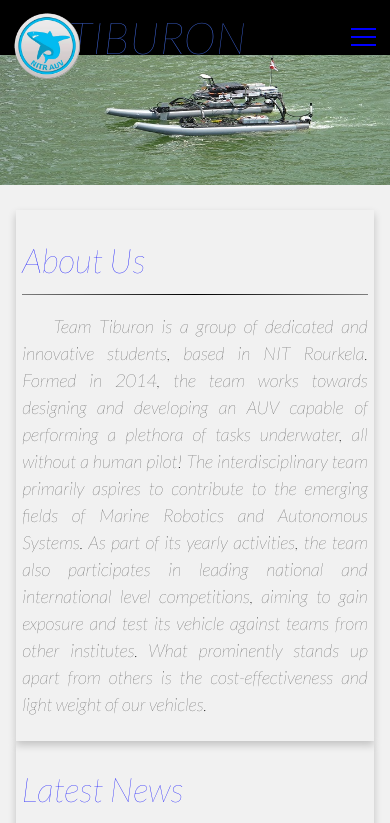
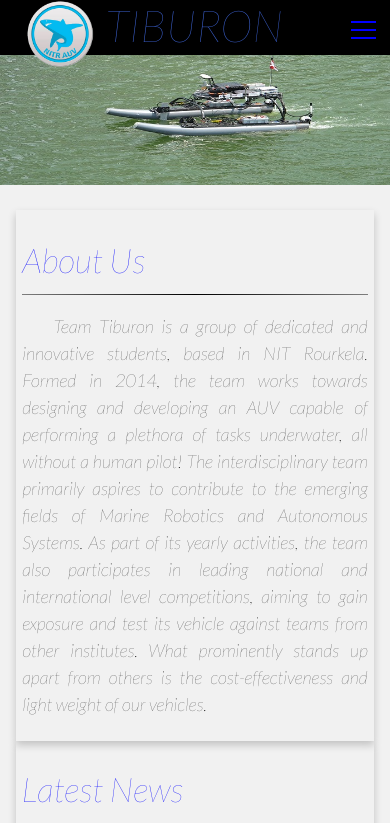
Before and after one commit to pritesh1997/AUV.github.io, a plain HTML site: page index.html in a window 390 px wide. Both pictures are taken after a click on the element 363 px from the left and 36 px from the top of the page. Shown: the top 823 px of the page. Drawn offline with Linux system fonts and the light colour scheme; a web font is replaced by a local one.

Commit message:
Header-fixed

```diff
--- a/Css.css
+++ b/Css.css
@@ -219,10 +219,10 @@ body {
   font-family: Lato;
   font-variant: normal;
   font-weight: 200;
-  margin-left: 16%;
+  margin-left: 190px;
   color: #4169E1;
   max-width: 30%;
-  margin-top:-8.8%;
+  margin-top:-120px;
   z-index: 3;
   font-size: 48px;
 }
@@ -231,7 +231,7 @@ body {
   position: absolute;
   width: 100px;
   z-index: 4;
-  margin-left: 6%;
+  margin-left: 75px;
   margin-top: -4px;
 }
 
@@ -328,7 +328,7 @@ body {
     display: inline-block;
     cursor: pointer;
 	margin-left: 90%;
-	margin-top: -4.5%;
+	margin-top: -54px;
 	position: absolute;
 }
 
@@ -903,92 +903,14 @@ body {
   }
 }
 
-@media screen and (max-width: 2000px){
-  .himage {
-    margin-top: -4px;
-	margin-left: 8%;
-  }
-  .hleft {
-    margin-top: -6%;
-	margin-left: 15%;
-  }
-  .hright {
-    margin-left: 52%;
-  }
-}
-
-@media screen and (max-width: 1800px){
-  .himage {
-    margin-top: -4px;
-	margin-left: 8%;
-  }
-  .hleft {
-    margin-top:-6.8%;
-	margin-left: 15%;
-  }
-  .hright {
-  margin-left: 52%;
-  }
-}
-
-@media screen and (max-width: 1600px){
-  .himage {
-    margin-top: -4px;
-    margin-left: 6%;
-  }
-  .hleft {
-    margin-top:-7.8%;
-    margin-left: 15%;
-  }
-  .hright {
-  margin-left: 50%;
-  }
-}
-
-@media screen and (max-width: 1400px){
-  .himage {
-    margin-top: -4px;
-  }
-  .hleft {
-    margin-top:-8.8%;
-  }
-  .hright {
-  margin-left: 48%;
-  }
-}
-
-@media screen and (max-width: 1360px){
-  .himage {
-    margin-top: -8px;
-  }
-  .hleft {
-    margin-top: -9.5%;
-  }
-  .hright {
-    margin-left: 45%;
-  }
-}
-
-@media screen and (max-width: 1200px){
-  .himage {
-    margin-top: -11px;
-  }
-  .hleft {
-    margin-top: -10.5%;
-  }
-  .hright {
-    margin-left: 40%;
-  }
-}
-
-@media screen and (max-width: 1100px){
+@media screen and (max-width: 1150px){
   .himage {
     margin-top: -2px;
     width: 80px;
 	margin-left: 14%;
   }
   .hleft {
-    margin-top: -17%;
+    margin-top: -170px;
 	margin-left: 23%;
   }
   .hright {
@@ -1001,60 +923,17 @@ body {
   }
 }
 
-@media screen and (max-width: 1000px){
-  .himage {
-    margin-top: -4px;
-	margin-left: 12%;
-  }
-  .hleft {
-    margin-top: -18%;
-	margin-left: 21%;
-  }
-  .hright {
-    padding-top: 5%;
-    margin-left: 24%;
-  }
-  .head {
-    padding-top: 5%;
-    text-align: center;
-  }
-}
-
-@media screen and (max-width: 950px){
-  .right-col {
-    margin-top: -185px;
-  }
-}
-
-@media screen and (max-width: 900px){
-  .himage {
-    margin-top: -6px;
-	margin-left: 8%;
-  }
-  .hleft {
-    margin-top: -19%;
-	margin-left: 17.5%;
-  }
-  .hright {
-    padding-top: 5%;
-    margin-left: 21%;
-  }
-  .right-col {
-    margin-top: -185px;
-  }
-}
-
 @media screen and (max-width: 800px) {
   .himage {
     margin-top: 0.3%;
     width: 70px;
-	margin-left:3%;
+	margin-left:25px;
   }
 
   .hleft {
-    margin-top: -12.5%;
+    margin-top: -100px;
 	font-size: 44px;
-	margin-left:13%;
+	margin-left:105px;
   }
 
   .nodis .himage {
@@ -1062,11 +941,11 @@ body {
   }
 
   .nodis .hleft {
-    margin-top: -12.5%;
+    margin-top: -100px;
   }
 
   .dis .hleft {
-    margin-top:-47.25%;
+    margin-top:-373.5px;
   }
 
   .dis .himage {
@@ -1080,7 +959,7 @@ body {
     display: block;
   }
   .container-bar {
-    margin-top: -5%;
+    margin-top: -40px;
   }
   .head {
     padding-top: 0%;
@@ -1089,349 +968,64 @@ body {
 }
 
 @media screen and (max-width: 775px) {
-  .himage {
-    margin-top: 0.3%;
-    width: 70px;
-  }
-
-  .hleft {
-    margin-top: -13%;
-	font-size: 44px;
-  }
-
-  .nodis .himage {
-    margin-top: 0.3%;
-  }
-
-  .nodis .hleft {
-    margin-top: -13%;
-  }
-
   .dis .hleft {
-    margin-top:-48.6%;
-  }
-
-  .dis .himage {
-    margin-top: 0.3%;
-  }
-  .container-bar {
-    margin-top: -5.2%;
+    margin-top:-364.5px;
   }
 }
-
 @media screen and (max-width: 750px) {
-  .himage {
-    margin-top: 0.3%;
-    width: 70px;
-  }
-
-  .hleft {
-    margin-top: -13.5%;
-	font-size: 44px;
-  }
-
-  .nodis .himage {
-    margin-top: 0.3%;
-  }
-
-  .nodis .hleft {
-    margin-top: -13.5%;
-  }
-
   .dis .hleft {
-    margin-top:-49.55%;
-  }
-
-  .dis .himage {
-    margin-top: 0.3%;
-  }
-  .container-bar {
-    margin-top: -5.2%;
+    margin-top:-359.5px;
   }
 }
-
 @media screen and (max-width: 700px) {
-  .himage {
-    margin-top: 0.3%;
-  }
-  .hleft {
-    margin-top: -15%;
-	margin-left: 15%;
-  }
-  .nodis .himage {
-    margin-top: 0.3%;
-  }
-
-  .nodis .hleft {
-    margin-top: -15%;
-  }
-
   .dis .hleft {
-    margin-top:-52.4%;
-  }
-
-  .dis .himage {
-    margin-top: 0.3%;
-  }
-  .container-bar {
-    margin-top: -5.8%;
+    margin-top:-352.5px;
   }
 }
 @media screen and (max-width: 675px) {
-  .himage {
-    margin-top: 0.3%;
-  }
-  .hleft {
-    margin-top: -15.5%;
-	margin-left: 16%;
-  }
-  .nodis .himage {
-    margin-top: 0.3%;
-  }
-
-  .nodis .hleft {
-    margin-top: -15.5%;
-  }
-
   .dis .hleft {
-    margin-top:-53.8%;
-  }
-
-  .dis .himage {
-    margin-top: 0.3%;
-  }
-  .container-bar {
-    margin-top: -6.2%;
+    margin-top:-349.5px;
   }
 }
 
 @media screen and (max-width: 650px) {
-  .himage {
-    margin-top: 0.3%;
-  }
-  .hleft {
-    margin-top: -16.5%;
-	margin-left: 16%;
-  }
-  .nodis .himage {
-    margin-top: 0.3%;
-  }
-
-  .nodis .hleft {
-    margin-top: -16.5%;
-  }
-
   .dis .hleft {
-    margin-top:-56.1%;
-  }
-
-  .dis .himage {
-    margin-top: 0.3%;
-  }
-  .container-bar {
-    margin-top: -6.2%;
+    margin-top:-340.5px;
   }
 }
 
 @media screen and (max-width: 600px) {
-  .himage {
-    margin-top: 0.3%;
-    margin-left:3%;
-  }
-  .hleft {
-    margin-top: -16.5%;
-	margin-left: 17.5%;
-  }
-  .nodis .himage {
-    margin-top: 0.3%;
-  }
-
-  .nodis .hleft {
-    margin-top: -16.5%;
-  }
-
   .dis .hleft {
-    margin-top:-56.6%;
-  }
-
-  .dis .himage {
-    margin-top: 0.3%;
-  }
-  .container-bar {
-    margin-top: -6.8%;
+    margin-top:-334.5px;
   }
 }
 
 @media screen and (max-width: 575px) {
- .himage {
-    margin-top: 0.3%;
-    margin-left:3%;
-  }
-  .hleft {
-    margin-top: -17.5%;
-	margin-left: 17.5%;
-  }
-  .nodis .himage {
-    margin-top: 0.3%;
-  }
-
-  .nodis .hleft {
-    margin-top: -17.5%;
-  }
-
   .dis .hleft {
-    margin-top:-58.4%;
-  }
-
-  .dis .himage {
-    margin-top: 0.3%;
-  }
-  .container-bar {
-    margin-top: -6.8%;
+    margin-top:-330px;
   }
 }
 
 @media screen and (max-width: 550px) {
-  .himage {
-    margin-top: 0.3%;
-    margin-left:3%;
-  }
-  .hleft {
-    margin-top: -18.5%;
-	margin-left: 17.5%;
-  }
-  .nodis .himage {
-    margin-top: 0.3%;
-  }
-
-  .nodis .hleft {
-    margin-top: -18.5%;
-  }
-
   .dis .hleft {
-    margin-top:-60.4%;
-  }
-
-  .dis .himage {
-    margin-top: 0.3%;
-  }
-  .container-bar {
-    margin-top: -7.5%;
+    margin-top:-326px;
   }
 }
 
 @media screen and (max-width: 525px) {
-  .himage {
-    margin-top: 0.3%;
-    margin-left:3%;
-  }
-  .hleft {
-    margin-top: -19.5%;
-	margin-left: 17.5%;
-  }
-  .nodis .himage {
-    margin-top: 0.3%;
-  }
-
-  .nodis .hleft {
-    margin-top: -19.5%;
-  }
-
   .dis .hleft {
-    margin-top:-62.3%;
-  }
-
-  .dis .himage {
-    margin-top: 0.3%;
-  }
-  .container-bar {
-    margin-top: -7.5%;
+    margin-top:-321px;
   }
 }
 
 @media screen and (max-width: 512px) {
-  .himage {
-    margin-top: 0.3%;
-    margin-left:3%;
-  }
-  .hleft {
-    margin-top: -19.9%;
-	margin-left: 17.5%;
-  }
-  .nodis .himage {
-    margin-top: 0.3%;
-  }
-
-  .nodis .hleft {
-    margin-top: -19.9%;
-  }
-
   .dis .hleft {
-    margin-top:-64.1%;
-  }
-
-  .dis .himage {
-    margin-top: 0.3%;
-  }
-  .container-bar {
-    margin-top: -8.0%;
+    margin-top:-318px;
   }
 }
 
 @media screen and (max-width: 500px) {
-  .himage {
-    margin-top: 0.3%;
-    margin-left:3%;
-  }
-  .hleft {
-    margin-top: -20.5%;
-	margin-left: 17.5%;
-  }
-  .nodis .himage {
-    margin-top: 0.3%;
-  }
-
-  .nodis .hleft {
-    margin-top: -20.5%;
-  }
-
   .dis .hleft {
-    margin-top:-70.1%;
-  }
-
-  .dis .himage {
-    margin-top: 0.3%;
-  }
-  .container-bar {
-    margin-top: -8.5%;
+    margin-top:-312.5px;
   }
 }
-
-@media screen and (max-width: 450px) {
-  .himage {
-    margin-top: 0.3%;
-    margin-left:3%;
-  }
-  .hleft {
-    margin-top: -22.5%;
-	margin-left: 17.5%;
-  }
-  .nodis .himage {
-    margin-top: 0.3%;
-  }
-
-  .nodis .hleft {
-    margin-top: -22.5%;
-  }
-
-  .dis .hleft {
-    margin-top:-74.1%;
-  }
-
-  .dis .himage {
-    margin-top: 0.3%;
-  }
-  .container-bar {
-    margin-top: -8.5%;
-  }
-}
```
